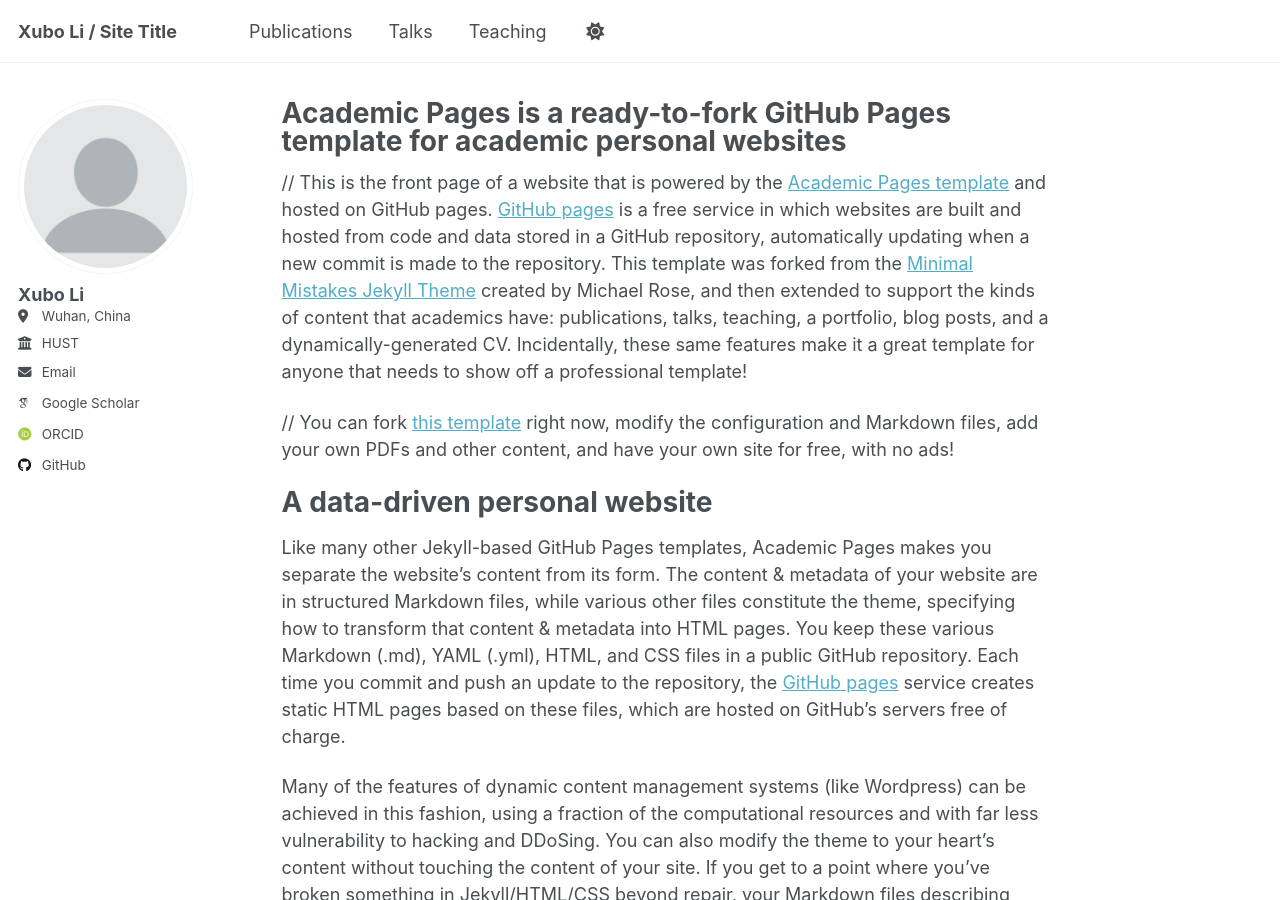
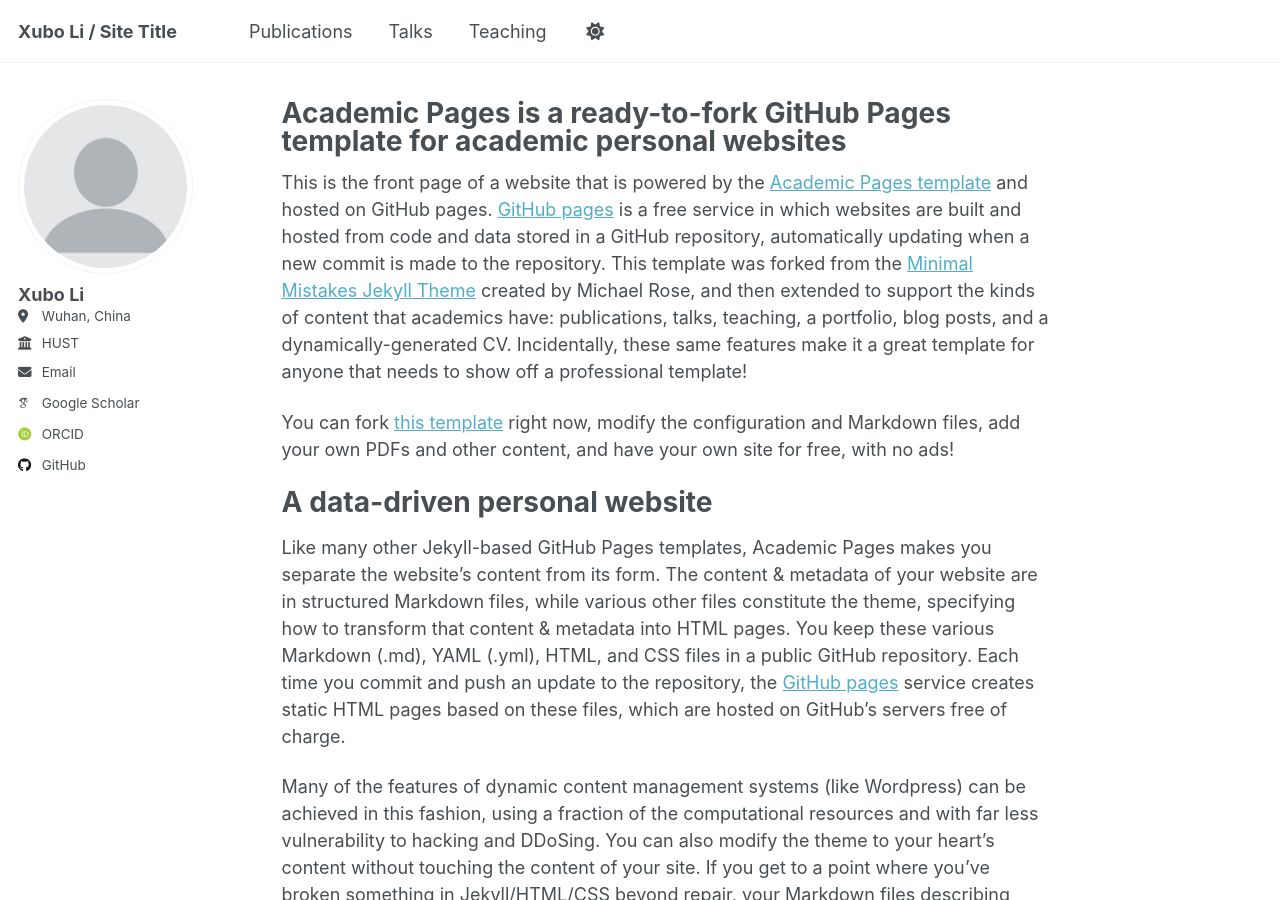
Before and after one commit to XuboLee/xubolee.github.io, a Jekyll site: the page built from _pages/about.md, in a window 1280 px wide and 900 px high. Built offline with Jekyll 4.4.1, drawn with Linux system fonts in a browser that asks for light colours; some web fonts are replaced; a script that is not in the unit is left out.

Commit message:
Update about.md

```diff
--- a/_pages/about.md
+++ b/_pages/about.md
@@ -7,9 +7,9 @@ redirect_from:
   - /about.html
 ---
 
-// This is the front page of a website that is powered by the [Academic Pages template](https://github.com/academicpages/academicpages.github.io) and hosted on GitHub pages. [GitHub pages](https://pages.github.com) is a free service in which websites are built and hosted from code and data stored in a GitHub repository, automatically updating when a new commit is made to the repository. This template was forked from the [Minimal Mistakes Jekyll Theme](https://mmistakes.github.io/minimal-mistakes/) created by Michael Rose, and then extended to support the kinds of content that academics have: publications, talks, teaching, a portfolio, blog posts, and a dynamically-generated CV. Incidentally, these same features make it a great template for anyone that needs to show off a professional template!
+This is the front page of a website that is powered by the [Academic Pages template](https://github.com/academicpages/academicpages.github.io) and hosted on GitHub pages. [GitHub pages](https://pages.github.com) is a free service in which websites are built and hosted from code and data stored in a GitHub repository, automatically updating when a new commit is made to the repository. This template was forked from the [Minimal Mistakes Jekyll Theme](https://mmistakes.github.io/minimal-mistakes/) created by Michael Rose, and then extended to support the kinds of content that academics have: publications, talks, teaching, a portfolio, blog posts, and a dynamically-generated CV. Incidentally, these same features make it a great template for anyone that needs to show off a professional template!
 
-// You can fork [this template](https://github.com/academicpages/academicpages.github.io) right now, modify the configuration and Markdown files, add your own PDFs and other content, and have your own site for free, with no ads!
+You can fork [this template](https://github.com/academicpages/academicpages.github.io) right now, modify the configuration and Markdown files, add your own PDFs and other content, and have your own site for free, with no ads!
 
 A data-driven personal website
 ======
```
